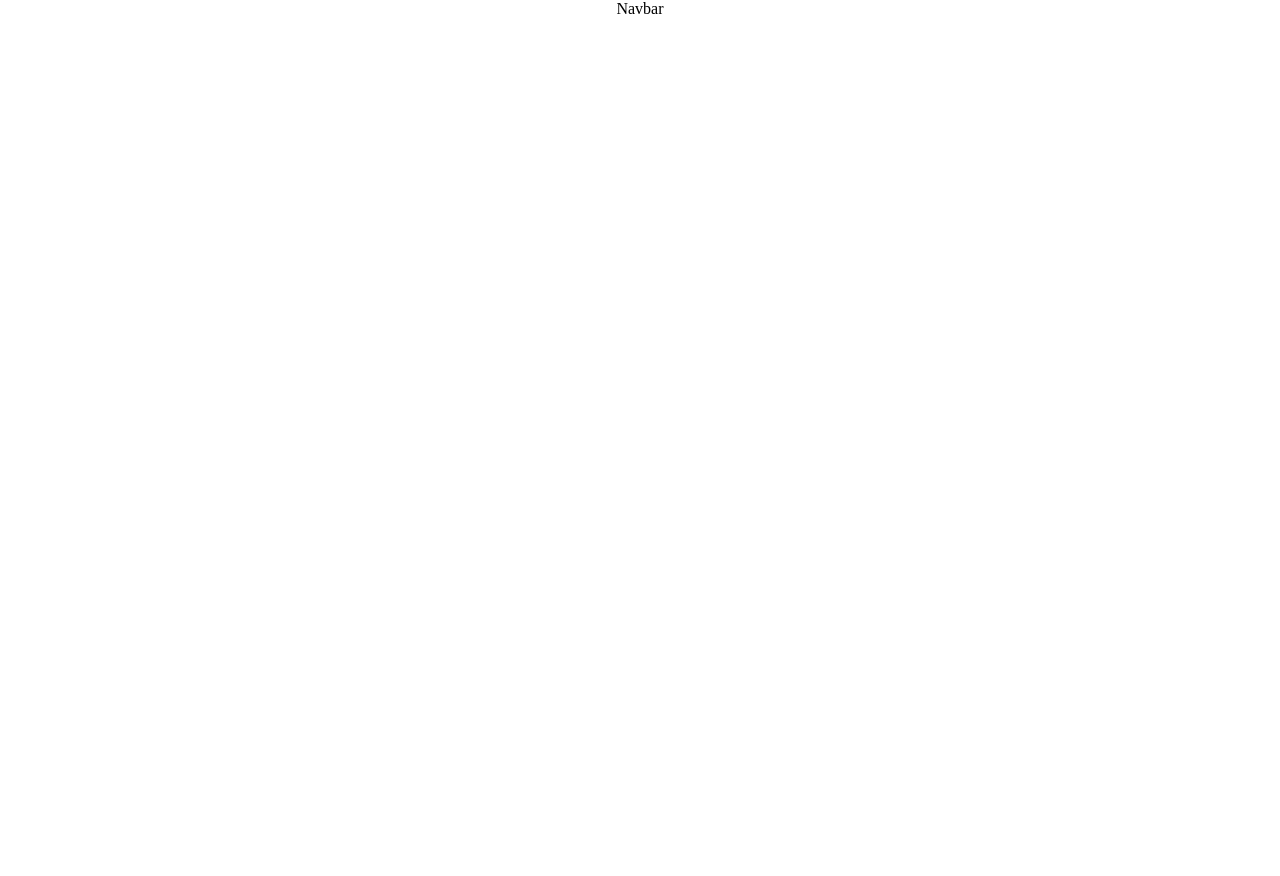
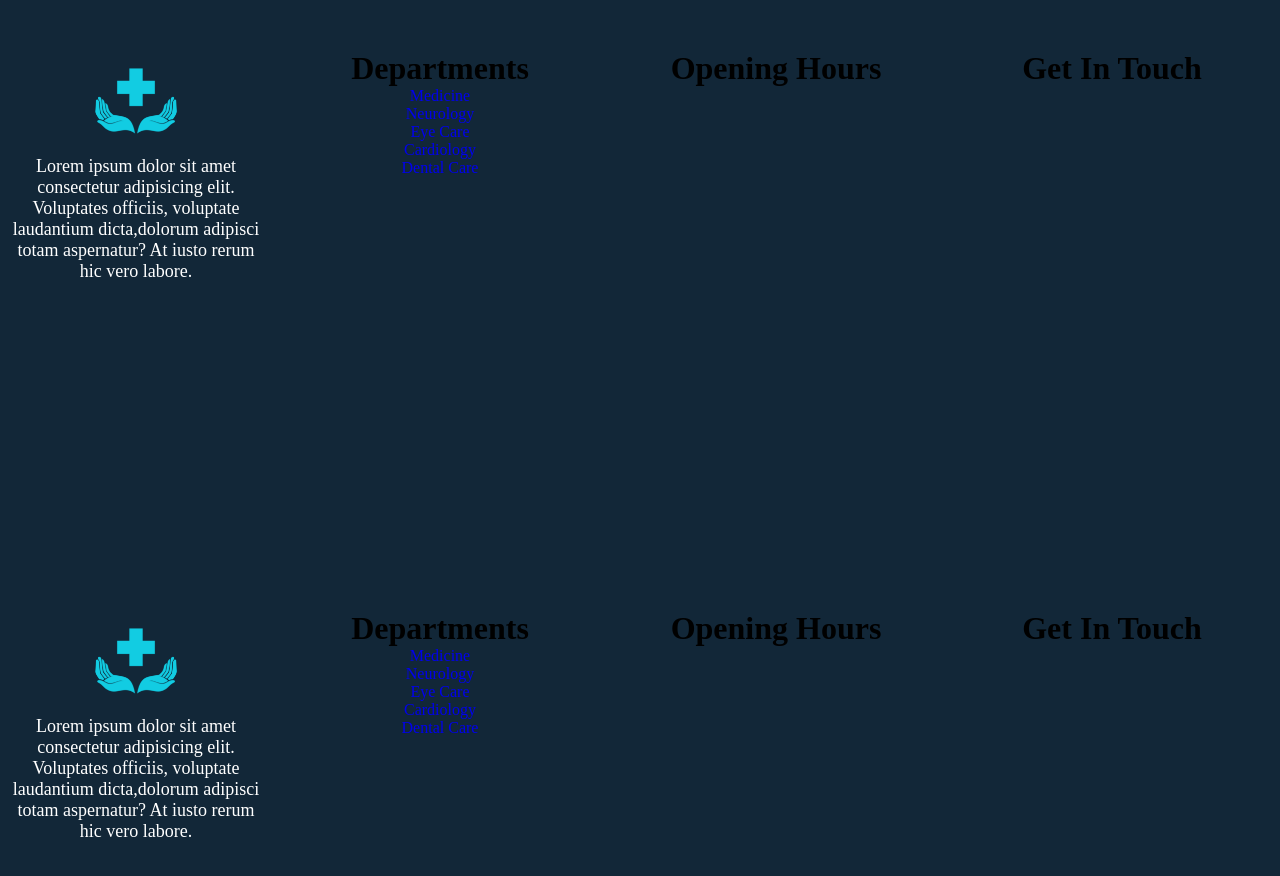
Before and after one commit to Ritesh1927/Hospital-Management, a React (Create React App) app in the folder hospital/: page /Footer in a window 1280 px wide. Shown: the top 876 px of the page. Before the commit the page ends 800 px from the top, so only its background shows below. Built offline with nearby package versions, Linux system fonts and the light colour scheme.

Commit message:
footer-work-starting

```diff
--- a/hospital/package.json
+++ b/hospital/package.json
@@ -8,6 +8,7 @@
     "@testing-library/user-event": "^13.5.0",
     "react": "^18.3.1",
     "react-dom": "^18.3.1",
+    "react-router-dom": "^6.26.2",
     "react-scripts": "5.0.1",
     "web-vitals": "^2.1.4"
   },
--- a/hospital/src/Common-Classes/Base.css
+++ b/hospital/src/Common-Classes/Base.css
@@ -613,6 +613,10 @@
     display: flex;
     justify-content: space-between;
 }
+.inline-around{
+    display: flex;
+    justify-content: space-around;
+}
 
 .inline-center {
     display: flex;
@@ -627,26 +631,41 @@
     align-items: center;
 }
 
-.w-80 {
-    width: 80%;
+/*/width --% /*/
+
+.w-10{
+    width: 10%;
+}
+.w-15{
+    width: 15%;
+}
+.w-20{
+    width: 20%;
 }
 
-.w-20 {
-    width: 20%;
+.w-25 {
+    width: 25%;
+}
+.w-30 {
+    width: 30%;
+}
+
+.w-40 {
+    width: 40%;
+}
+
+.w-50 {
+    width: 50%;
 }
 
 .w-60 {
     width: 60%;
 }
 
-.w-40 {
-    width: 40%;
+.w-80 {
+    width: 80%;
 }
 
 .w-100 {
     width: 100%;
 }
-
-.w-50 {
-    width: 50%;
-}
--- a/hospital/src/Common-Classes/FontSize.css
+++ b/hospital/src/Common-Classes/FontSize.css
@@ -1,3 +1,8 @@
+
+.text-white{
+    color: #ffffff;
+}
+
 .heading-xs {
     font-size: 20px;
     font-weight: 600;
--- a/hospital/src/Common-component/Footer.css
+++ b/hospital/src/Common-component/Footer.css
@@ -0,0 +1,15 @@
+.footer-main-container{
+    background-color: #122738;
+    height: 70vh;
+}
+
+.footer-logo{
+    width: 40%;
+}
+
+.department-link-element{
+    list-style: none;
+}
+.footer-department-page-link{
+    text-decoration: none;
+}
--- a/hospital/src/Common-component/Footer.jsx
+++ b/hospital/src/Common-component/Footer.jsx
@@ -1,7 +1,69 @@
-import React from "react";
+import React from 'react'
+import "./Footer.css"
+import{Link ,Routes,Route} from "react-router-dom"
+import logo from "../assets/Icons/hospital-logo.webp"
+const Footer = () => {
+  return (
+    <>
+      <div>
+        <Routes>
+          <Route path="/Footer" element={<Footer />}></Route>
+          <Route path="/Footer" element={<Footer />}></Route>
+          <Route path="/Footer" element={<Footer />}></Route>
+          <Route path="/Footer" element={<Footer />}></Route>
+          <Route path="/Footer" element={<Footer />}></Route>
+        </Routes>
+      </div>
 
-function Footer() {
-  return <div>Footer</div>;
+      <div className='container footer-main-container'>
+         <div className='inline-around  footer-child-container pt50'>
+            <div className='footer-div-1 w-20'>
+              <img className='footer-logo' src={logo} alt={"no data"} />
+              <p className='f-18 f-w500 font-fmly text-white'>Lorem ipsum dolor sit amet consectetur adipisicing elit. Voluptates officiis, voluptate laudantium dicta,dolorum adipisci totam aspernatur? At iusto rerum hic vero labore.</p>
+
+            </div>
+            <div className='footer-div-2 w-25'>
+                <h1>Departments</h1>
+            <ul className="department-link-element">
+              <li>
+
+                <Link to="/ Footer" className="footer-department-page-link">
+                  Medicine
+                </Link>
+              </li>
+              <li>
+                <Link to="/ Footer" className="footer-department-page-link">
+                   Neurology
+                </Link>
+              </li>
+              <li>
+                <Link to="/ Footer" className="footer-department-page-link">
+                 Eye Care
+
+                </Link>
+              </li>
+              <li>
+                <Link to="/ Footer" className="footer-department-page-link">
+                  Cardiology
+                </Link>
+              </li>
+              <li>
+                <Link to="/ Footer" className="footer-department-page-link">
+                Dental Care
+                </Link>
+              </li>
+            </ul>
+            </div>
+            <div className='footer-div-3 w-25'>
+                <h1>Opening Hours</h1>
+            </div>
+            <div className='footer-div-4 w-25'>
+                <h1>Get In Touch</h1>
+            </div>
+         </div>
+      </div>
+    </>
+  )
 }
 
-export default Footer;
+export default Footer
--- a/hospital/src/Common-component/Navbar.jsx
+++ b/hospital/src/Common-component/Navbar.jsx
@@ -1,7 +1,7 @@
 import React from "react";
 
 function Navbar() {
-  return <div>Navbar</div>;
+  return <div className="text-center">Navbar</div>;
 }
 
 export default Navbar;
--- a/hospital/src/Component/Index.jsx
+++ b/hospital/src/Component/Index.jsx
@@ -1,9 +1,11 @@
 import React from "react";
 import Navbar from "../Common-component/Navbar";
+import Footer from "../Common-component/Footer";
 function Index() {
   return (
     <div>
-      <Navbar />
+      {/* <Navbar /> */}
+      <Footer/>
     </div>
   );
 }
--- a/hospital/src/index.js
+++ b/hospital/src/index.js
@@ -3,11 +3,14 @@ import ReactDOM from 'react-dom/client';
 import './index.css';
 import App from './App';
 import reportWebVitals from './reportWebVitals';
+import { BrowserRouter } from 'react-router-dom';
 
 const root = ReactDOM.createRoot(document.getElementById('root'));
 root.render(
   <React.StrictMode>
+    <BrowserRouter>
     <App />
+    </BrowserRouter>
   </React.StrictMode>
 );
 
```
Also changed, not shown: hospital/src/assets/Icons/hospital-logo.webp (added), 1 other file (tests, documents, lock files or other folders).
